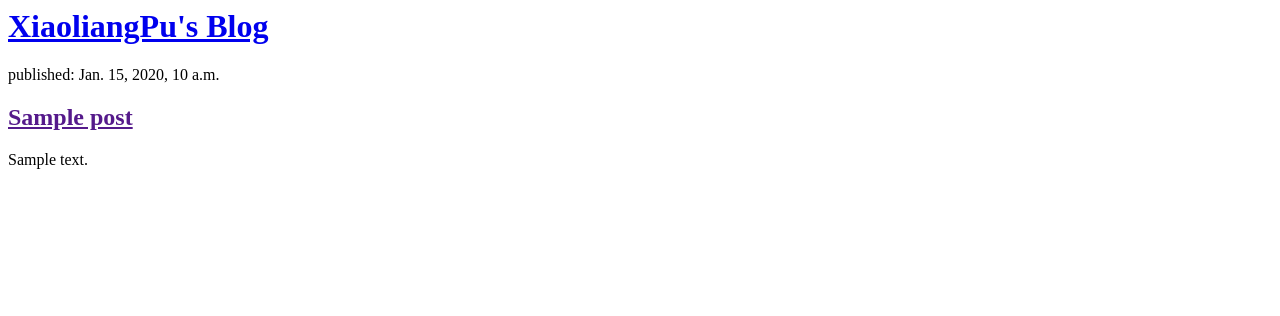
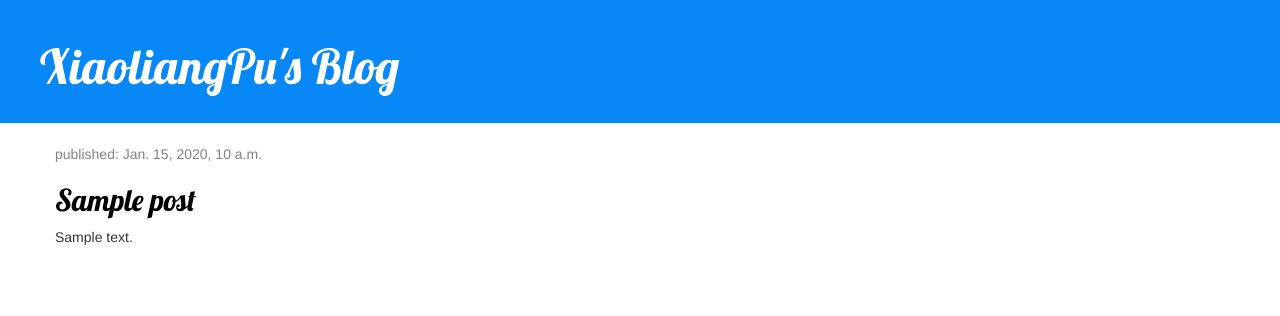
Before and after one commit to xiaoliangpu/my-first-blog, a Django app: page / in a window 1280 px wide. Shown: the top 316 px of the page. Run offline with Django 3.2, Linux system fonts and the light colour scheme; tables that the repository leaves empty hold one stand-in row (values such as "Sample post"); some libraries are stand-ins or nearby versions.

Commit message:
Added view and template for detailed blog post as well as CSS for the site.

```diff
--- /dev/null
+++ b/blog/static/css/blog.css
@@ -0,0 +1,52 @@
+h1 a, h2 a {
+    color: #0887F6;
+    font-family: 'Lobster';
+}
+
+
+.page-header {
+    background-color: #0887F6;
+    margin-top: 0;
+    padding: 20px 20px 20px 40px;
+}
+
+.page-header h1, .page-header h1 a, .page-header h1 a:visited, .page-header h1 a:active {
+    color: #ffffff;
+    font-size: 36pt;
+    text-decoration: none;
+}
+
+.content {
+    margin-left: 40px;
+}
+
+h1, h2, h3, h4 {
+    font-family: 'Lobster', cursive;
+}
+
+.date {
+    color: #828282;
+}
+
+.save {
+    float: right;
+}
+
+.post-form textarea, .post-form input {
+    width: 100%;
+}
+
+.top-menu, .top-menu:hover, .top-menu:visited {
+    color: #ffffff;
+    float: right;
+    font-size: 26pt;
+    margin-right: 20px;
+}
+
+.post {
+    margin-bottom: 70px;
+}
+
+.post h2 a, .post h2 a:visited {
+    color: #000000;
+}
--- a/blog/templates/blog/post_list.html
+++ b/blog/templates/blog/post_list.html
@@ -1,18 +1,36 @@
+{% load static %}
 <html>
     <head>
+        <link href="//fonts.googleapis.com/css?family=Lobster&subset=latin,latin-ext" rel="stylesheet" type="text/css">
         <title>XiaoliangPu's blog</title>
+        <link rel="stylesheet" href="//maxcdn.bootstrapcdn.com/bootstrap/3.2.0/css/bootstrap.min.css">
+        <link rel="stylesheet" href="//maxcdn.bootstrapcdn.com/bootstrap/3.2.0/css/bootstrap-theme.min.css">
+        <link rel="stylesheet" href="{% static 'css/blog.css' %}">
+
+
     </head>
     <body>
-        <div>
+        <div class="page-header">
             <h1><a href="/">XiaoliangPu's Blog</a></h1>
         </div>
 
-        {% for post in posts %}
-            <div>
-                <p>published: {{ post.published_date }}</p>
-                <h2><a href="">{{ post.title }}</a></h2>
-                <p>{{ post.text|linebreaksbr }}</p>
+        <div class="content container">
+            <div class="row">
+                <div class="col-md-8">
+                    {% block content %}
+                    {% for post in posts %}
+                        <div class="post">
+                            <div class="date">
+                                <p>published: {{ post.published_date }}</p>
+                            </div>
+                            <h2><a href="">{{ post.title }}</a></h2>
+                            <p>{{ post.text|linebreaksbr }}</p>
+                        </div>
+                    {% endfor %}
+                    {% endblock %}
+                </div>
             </div>
-        {% endfor %}
+        </div>
+
     </body>
 </html>
--- a/blog/views.py
+++ b/blog/views.py
@@ -1,7 +1,14 @@
 from django.shortcuts import render
 from django.utils import timezone
 from .models import Post
+from django.shortcuts import render, get_object_or_404
+
+
 
 def post_list(request):
     posts = Post.objects.filter(published_date__lte=timezone.now()).order_by('published_date')
     return render(request, 'blog/post_list.html', {'posts': posts})
+
+def post_detail(request, pk):
+    post = get_object_or_404(Post, pk=pk)
+    return render(request, 'blog/post_detail.html', {'post': post})
```
Also changed, not shown: blog/templates/blog/base.html (added, +28 -0 lines), blog/templates/blog/post_detail.html (added, +13 -0 lines).
